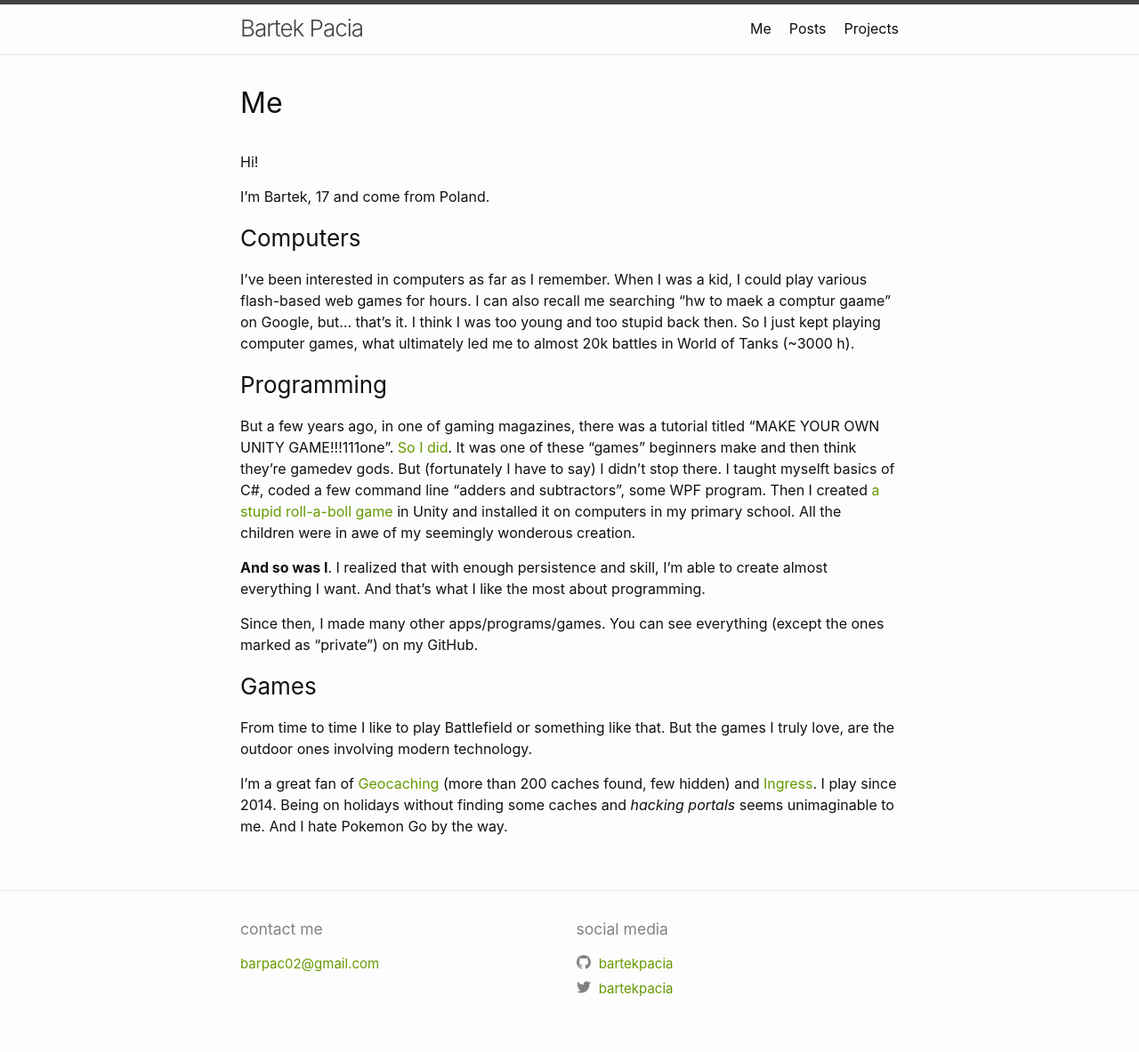
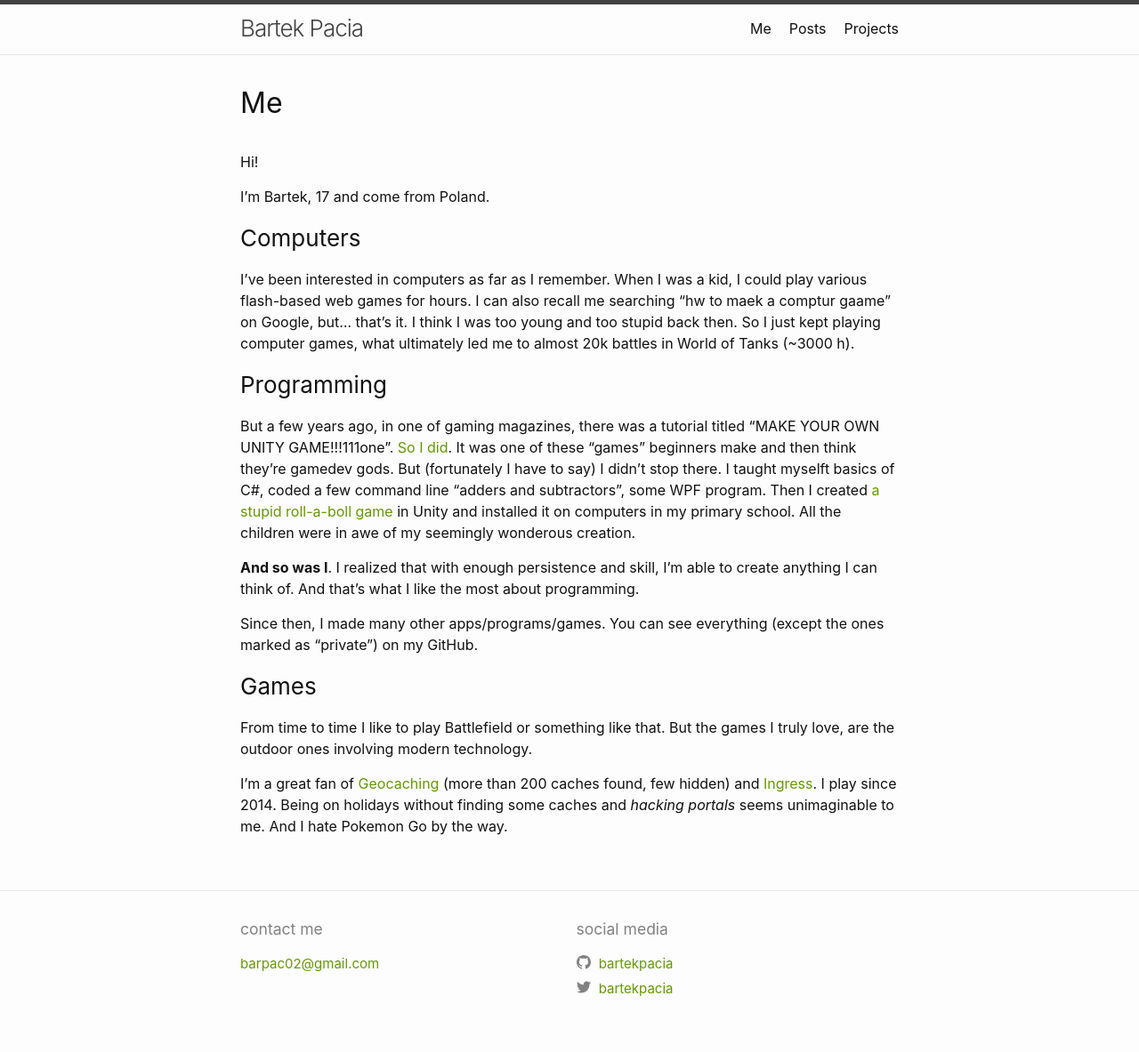
Before and after one commit to bartekpacia/bartekpacia.github.io, a Jekyll site: the page built from about.md, in a window 1280 px wide. Shown: the whole page at 89% size. Built offline with Jekyll 4.4.1, drawn with Linux system fonts in a browser that asks for light colours.

```diff
--- a/CNAME
+++ /dev/null
@@ -1 +0,0 @@
-bartekpacia.me
--- a/about.md
+++ b/about.md
@@ -28,8 +28,7 @@ WPF program. Then I created [a stupid roll-a-boll game](https://github.com/barte
 in Unity and installed it on computers in my primary school. All the children were in awe of my
 seemingly wonderous creation.
 
-**And so was I**. I realized that with enough persistence and skill, I'm able to create
-almost everything I want. And that's what I like the most about programming.
+**And so was I**. I realized that with enough persistence and skill, I'm able to create anything I can think of. And that's what I like the most about programming.
 
 Since then, I made many other apps/programs/games. You can see everything (except the
 ones marked as "private") on my GitHub.
```
Also changed, not shown: collections/_posts/2020-02-02-resurrection.md (added, +15 -0 lines).
